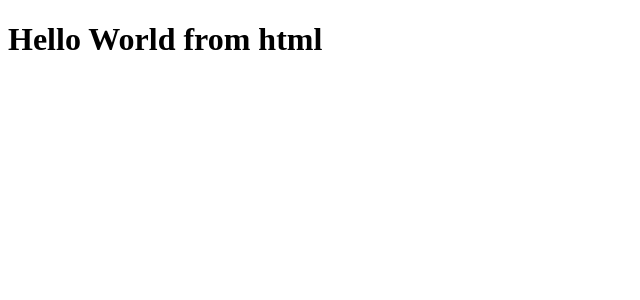
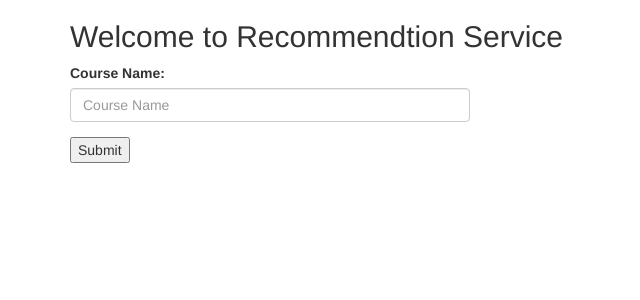
Before and after one commit to kudaleakshay/online-course-recommendation-service, a Flask app: template templates/index.html in a window 1280 px wide. Shown: the top 300 px of the page, without its empty margins (0-640 px from the left). Run offline with Flask 2, Linux system fonts and the light colour scheme; the template is opened without the code that fills it, so the values that code supplies are empty; some libraries are stand-ins or nearby versions.

Commit message:
Add- Mysql database connectivity Add- html form data passing Add- yaml file for database credentials Add- SQL select query for showing data in html

```diff
--- a/app.py
+++ b/app.py
@@ -1,11 +1,42 @@
-from flask import Flask, render_template
+from flask import Flask, render_template, request, redirect
+from flask_mysqldb import MySQL
+import yaml
+
 
 app = Flask(__name__)
 
-@app.route('/')
+# Configure db
+with open('db.yaml') as f:
+
+    db = yaml.load(f, Loader=yaml.FullLoader)
+
+app.config['MYSQL_HOST'] = db['mysql_host']
+app.config['MYSQL_USER'] = db['mysql_user']
+app.config['MYSQL_PASSWORD'] = db['mysql_password']
+app.config['MYSQL_DB'] = db['mysql_database']
+
+mysql = MySQL(app)
+
+@app.route('/', methods=['GET','POST'])
 def index():
-    render_template('index.html')
+    if request.method == 'POST':
+        # Fetch form Data
+        course_details = request.form
+        name = course_details['course']
+        print(name)
+        return redirect('/home')
+    return render_template('index.html')
+
+
+@app.route('/home')
+def Home():
+    cur = mysql.connection.cursor()
+    result_value = cur.execute("select * from datasets_udemy_courses limit 10")
+    if result_value > 0:
+        course_details = cur.fetchall()
+        cur.close()
+        return render_template('home.html', course_details = course_details)
 
 
 if __name__ == '__main__':
-    app.run()
+    app.run(debug=True)
--- /dev/null
+++ b/db.yaml
@@ -0,0 +1,4 @@
+mysql_host : 'localhost'
+mysql_user : 'root'
+mysql_password : ''
+mysql_database : 'mysqldemo'
--- /dev/null
+++ b/requirements.txt
@@ -0,0 +1,6 @@
+pip3 install virtualenv
+python -m venv venv_web_project
+venv_web_project\Scripts\activate
+pip3 install flask
+pip3 install flask-mysqldb
+pip3 install pyyaml
--- a/templates/index.html
+++ b/templates/index.html
@@ -1,10 +1,33 @@
 <!DOCTYPE html>
-<head>
-    <title>Index Page</title>
-</head>
-<body>
+<html lang="en">
 
-    <h1>Hello World from html</h1>
+    <head>
+        <title>Welcome</title>
+        <meta charset="utf-8">
+        <meta name="viewport" content="width=device-width, initial-scale=1">
+        <link rel="stylesheet" href="https://maxcdn.bootstrapcdn.com/bootstrap/3.4.1/css/bootstrap.min.css">
 
-</body>
+    </head>
+
+    <body>
+
+        <div class="container">
+            <h2>Welcome to Recommendtion Service</h2>
+
+            <form action="" method="post">
+
+                <div class="form-group">
+                    <label for="pwd">Course Name:</label>
+                    <input type="text" style='width:400px' class="form-control" required='true' placeholder="Course Name" name="course">
+                </div>
+
+                <div>
+                    <input type="submit" value="Submit">
+                </div>
+            </form>
+
+        </div>
+
+    </body>
+
 </html>
```
Also changed, not shown: templates/home.html (added, +8 -0 lines), README.md.
